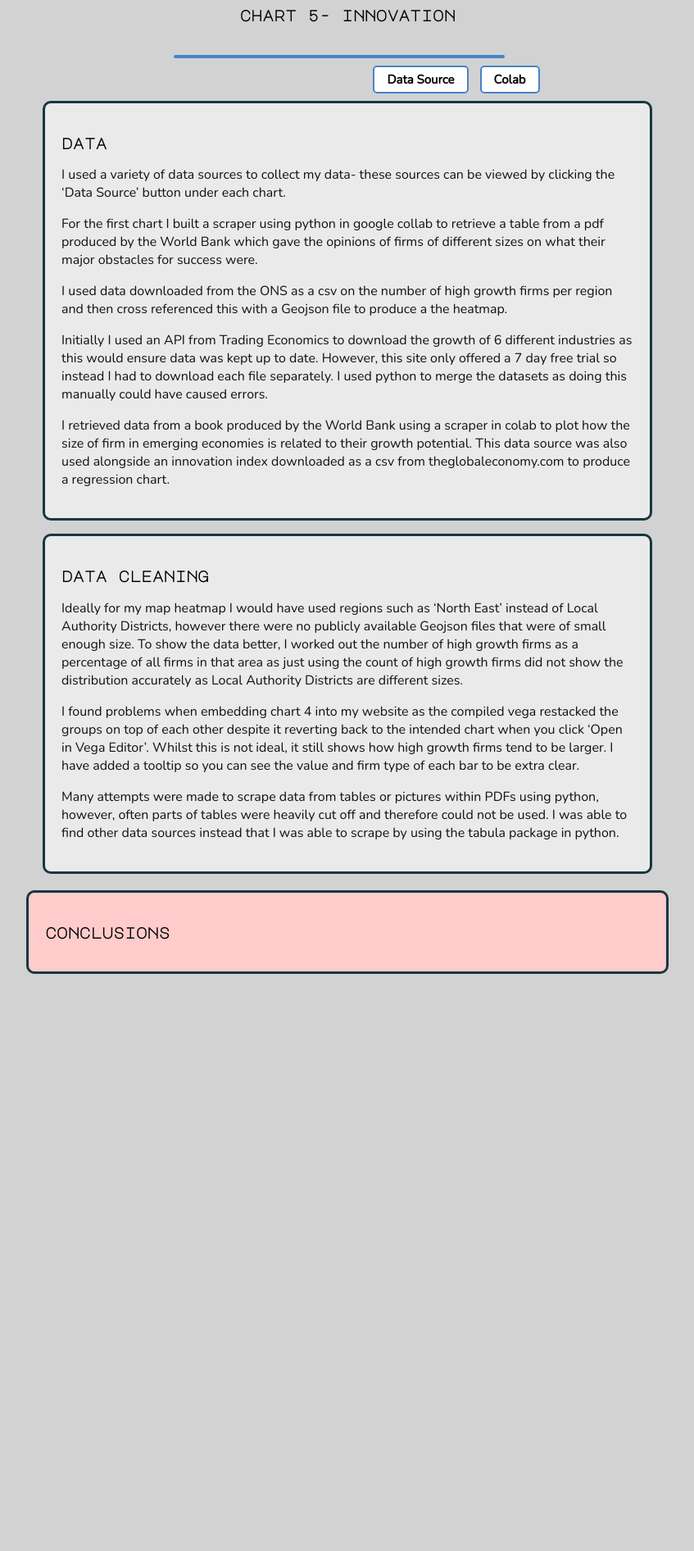
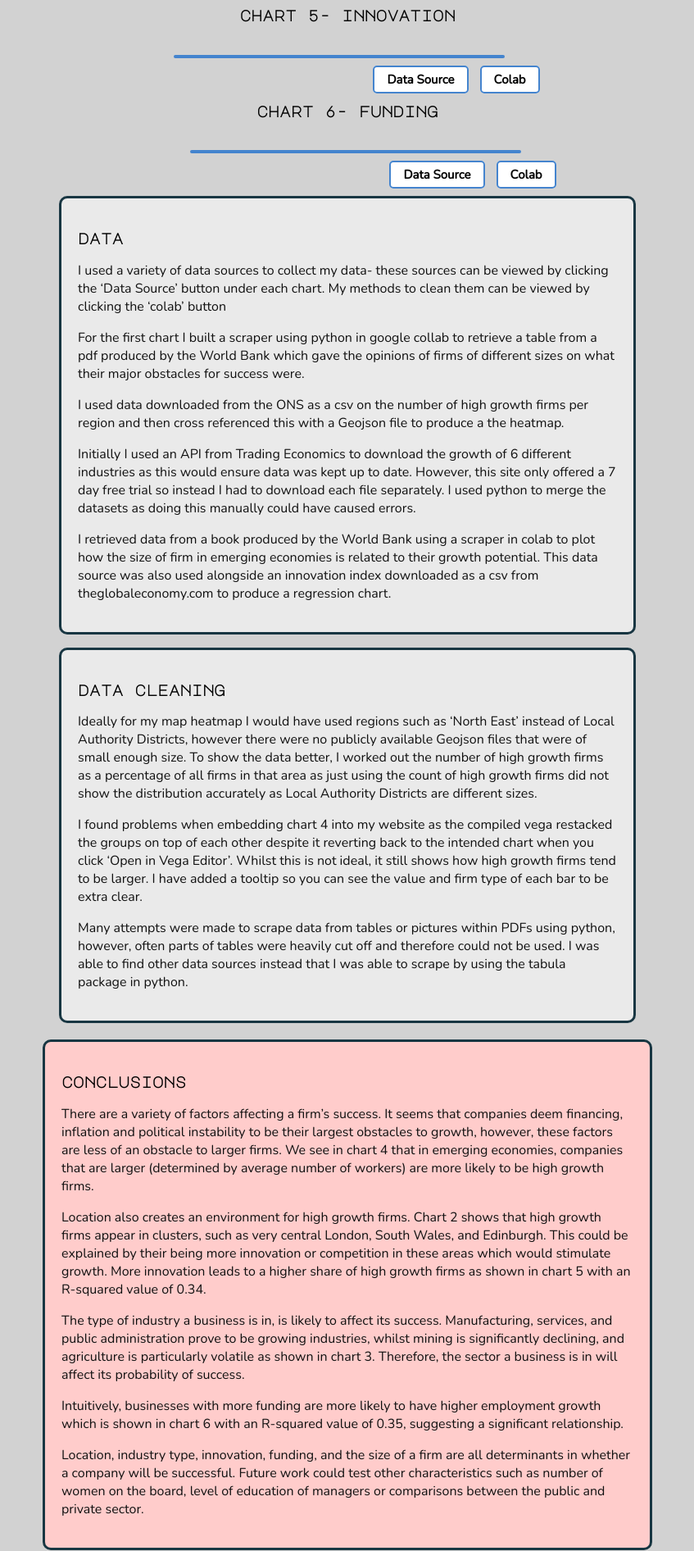
Before and after one commit to markstringer2002/markstringer2002.github.io, a plain HTML site: page Project.html in a window 1280 px wide. Shown: the part 908-2800 px from the top of the page at 82% size, without its empty margins (216-1063 px from the left). Before the commit the page ends 2184 px from the top, so only its background shows below. Drawn offline with nearby package versions, Linux system fonts and the light colour scheme; a script that the page names is missing; a web font is replaced by a local one.

Commit message:
Add files via upload

```diff
--- a/Project.html
+++ b/Project.html
@@ -6,6 +6,10 @@
     <meta charset="UTF-8">
     <meta http-equiv="X-UA-Compatible" content="IE=edge">
     <meta name="viewport" content="width=device-width, initial-scale=1.0">
+
+    <head>
+      <!--Scale to mobile browser-->
+          <meta name="viewport" content="width=device-width, initial-scale=1">
 
     <!-- Title for the page -->
     <title>Mark Stringer</title>
@@ -32,7 +36,9 @@
 </head>
 
 <body>
+    <a href="index.html" id="link">Home</a>
     <a href="index.html" id="link">Portfolio</a>
+    <a href="Project.html" id="link">Project</a>
     <a href="https://github.com/markstringer2002/markstringer2002.github.io" id="link">Github</a>
 
     <div class="container">
@@ -74,7 +80,7 @@
 
   <div class="title">
     <h3>chart 2- location</h3>
-    <p>Please initially select another option to load graph</p>
+    <p>Please inititally select Turnover to load graph</p>
   </div>
 
   <div class="style">
@@ -130,11 +136,24 @@
     <a class="smallbutton" href="https://colab.research.google.com/drive/16GU6Qrl71qP6XoIFUay_txpuUExLgYr1?usp=sharing"><b>Colab</b></a>
   </div>
 
+  <div class="title">
+    <h3>chart 6- funding</h3>
+  </div>
+
+  <div class="style">
+      <div class="chart5" id="Funding">
+  </div>
+
+  <div class="buttoncontainer">
+    <p></p>
+    <a class="smallbutton" href="https://growjo.com/"><b>Data Source</b></a>
+    <a class="smallbutton" href="https://colab.research.google.com/drive/1ArYFDP7TbXITWXGHNVVpfnDGKTEBGFXK?usp=sharing"><b>Colab</b></a>
+  </div>
   <p></p>
 
   <div class="write">
     <h3>data</h3>
-    <p>I used a variety of data sources to collect my data- these sources can be viewed by clicking the ‘Data Source’ button under each chart.</p>
+    <p>I used a variety of data sources to collect my data- these sources can be viewed by clicking the ‘Data Source’ button under each chart. My methods to clean them can be viewed by clicking the ‘colab’ button</p>
     <p>For the first chart I built a scraper using python in google collab to retrieve a table from a pdf produced by the World Bank which gave the opinions of firms of different sizes on what their major obstacles for success were. </p>
     <p>I used data downloaded from the ONS as a csv on the number of high growth firms per region and then cross referenced this with a Geojson file to produce a the heatmap. </p>
     <p>Initially I used an API from Trading Economics to download the growth of 6 different industries as this would ensure data was kept up to date. However, this site only offered a 7 day free trial so instead I had to download each file separately. I used python to merge the datasets as doing this manually could have caused errors. </p>
@@ -155,7 +174,12 @@
 
     <div class="conclusion">
       <h3>conclusions</h3>
-    </div>
+    <p>There are a variety of factors affecting a firm’s success. It seems that companies deem financing, inflation and political instability to be their largest obstacles to growth, however, these factors are less of an obstacle to larger firms. We see in chart 4 that in emerging economies, companies that are larger (determined by average number of workers) are more likely to be high growth firms.</p>
+  <p>Location also creates an environment for high growth firms. Chart 2 shows that high growth firms appear in clusters, such as very central London, South Wales, and Edinburgh. This could be explained by their being more innovation or competition in these areas which would stimulate growth. More innovation leads to a higher share of high growth firms as shown in chart 5 with an R-squared value of 0.34.</p>
+<p>The type of industry a business is in, is likely to affect its success. Manufacturing, services, and public administration prove to be growing industries, whilst mining is significantly declining, and agriculture is particularly volatile as shown in chart 3. Therefore, the sector a business is in will affect its probability of success.</p>
+<p>Intuitively, businesses with more funding are more likely to have higher employment growth which is shown in chart 6 with an R-squared value of 0.35, suggesting a significant relationship. </p>
+<p>Location, industry type, innovation, funding, and the size of a firm are all determinants in whether a company will be successful. Future work could test other characteristics such as number of women on the board, level of education of managers or comparisons between the public and private sector. </p>
+</div>
 
 
 <script>
@@ -165,11 +189,13 @@ var Obstacle_chart = "Obstacle_chart"
 var Industry = "Industry"
 var Size = "Size"
 var Innovation = "Innovation"
+var Funding = "Funding"
 
 vegaEmbed('#Firm_Distribution', Firm_Distribution);
 vegaEmbed('#Obstacle_chart', Obstacle_chart);
 vegaEmbed('#Industry', Industry);
 vegaEmbed('#Size', Size)
 vegaEmbed('#Innovation', Innovation)
+vegaEmbed('#Funding', Funding)
 
 </script>
```
Also changed, not shown: Project.css (line endings or trailing spaces), 1 other file.
